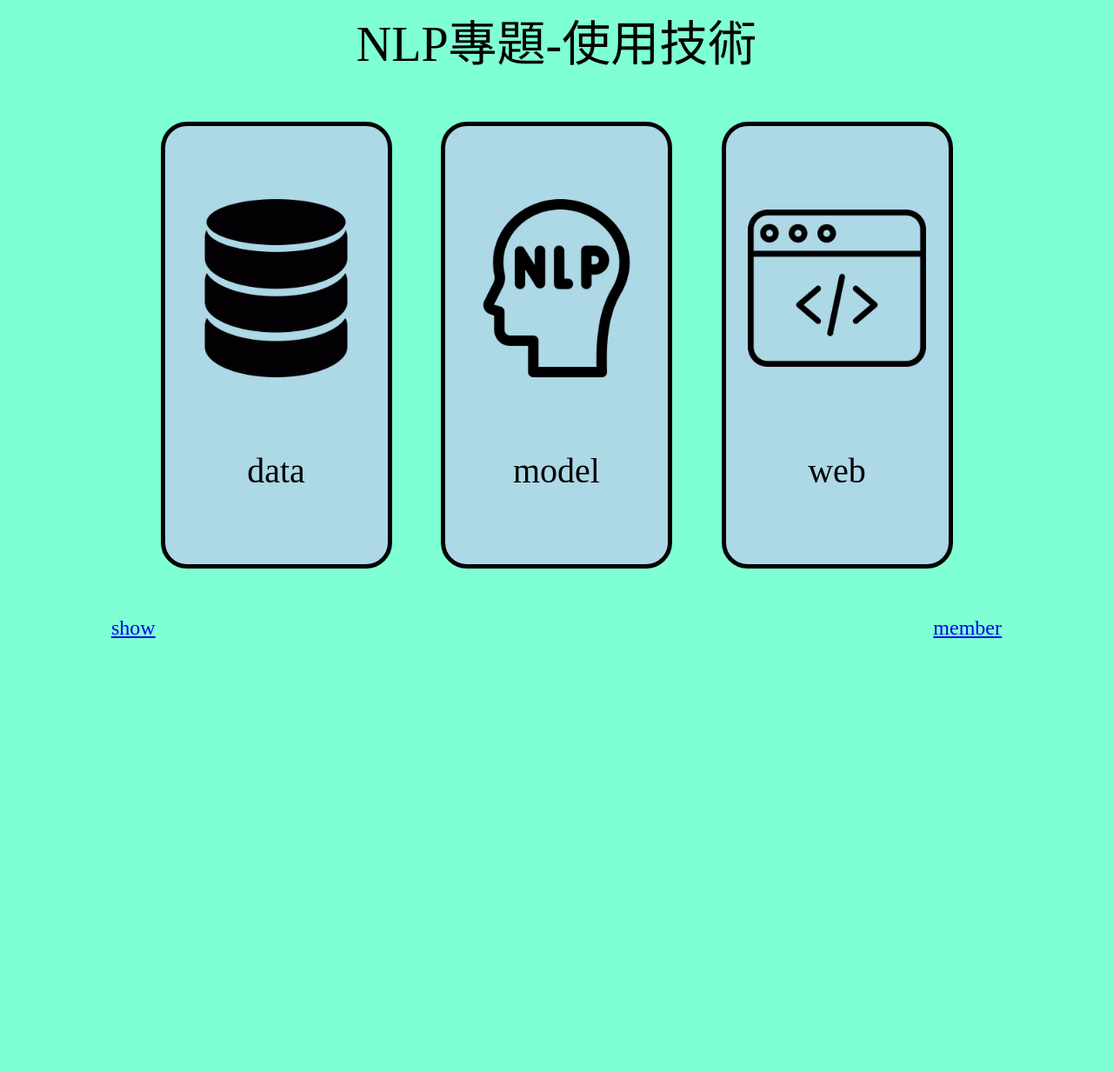
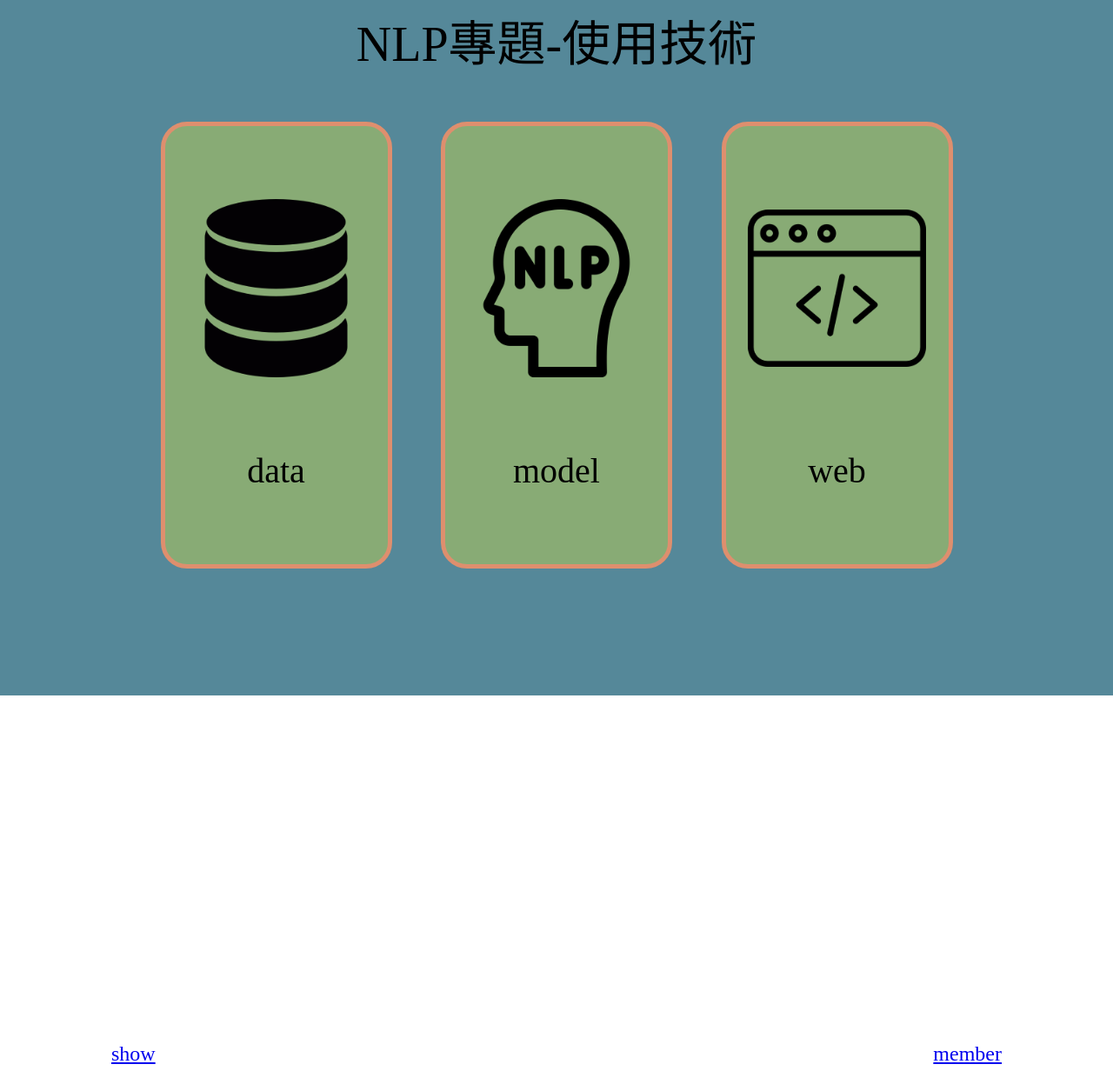
Before and after one commit to hapiwangy/nlp_project_model, a Flask app: page /process in a window 1280 px wide. Shown: the whole page at 87% size. Before the commit the page ends 734 px from the top, so only its background shows below. Run offline with Flask 2, Linux system fonts and the light colour scheme.

Commit message:
feat: add process inside

```diff
--- a/static/css/layout.css
+++ b/static/css/layout.css
@@ -8,13 +8,14 @@
 
 p {
     margin: 0;
+    font-family: "sans-serif", "Microsoft JhengHei";
 }
 
 .container {
     position: absolute;
     height: 100%;
     width: 100%;
-    background-color: aquamarine;
+    background-color: #558899;
 }
 
 .div-title {
--- a/static/css/process.css
+++ b/static/css/process.css
@@ -1,4 +1,4 @@
-.div-content {
+.div-class {
     height: 70%;
     width: 80%;
     margin-top: 4%;
@@ -12,9 +12,9 @@
 .div-img {
     height: 90%;
     width: 25%;
-    background-color: lightblue;
+    background-color: #88AB75;
     border-radius: 30px;
-    border: solid black;
+    border: solid #DE8F6E;
     border-width: 5px;
     display: flex;
     flex-direction: column;
@@ -25,15 +25,52 @@
 }
 
 .div-img:hover {
-    background-color: bisque;
+    background-color: #DBD56E;
     transform: scale(1.1);
 }
 
-img {
+.img-class {
     max-height: 50%;
     max-width: 80%
 }
 
-.p-img {
+.p-class {
     font-size: 5vmin;
 }
+
+.div-inside {
+    height: 60%;
+    width: 70%;
+    margin-left: 15%;
+    margin-right: 15%;
+    background-color: #88AB75;
+    border-radius: 30px;
+    border: solid #DE8F6E;
+    border-width: 5px;
+    opacity: 0;
+    display: flex;
+    justify-content: center;
+    align-items: center;
+}
+
+.img-inside {
+    max-width: 50%;
+    max-height: 80%;
+}
+
+.div-inside-content {
+    width: 50%;
+    height: 80%;
+    display: flex;
+    flex-direction: column;
+    justify-content: center;
+    align-items: center;
+}
+
+.p-inside-title {
+    font-size: 7vmin;
+}
+
+.p-inside-content {
+    font-size: 5vmin;
+}
--- a/static/js/process.js
+++ b/static/js/process.js
@@ -0,0 +1,19 @@
+document.addEventListener("DOMContentLoaded", () => {
+    let divImgs = document.getElementsByClassName("div-img")
+    Array.from(divImgs).forEach((element, index, array) => {
+        element.addEventListener("click", () => {
+            let divClass = document.getElementById("divClass")
+            let divInside = document.getElementById("divInside")
+            divClass.style.height = "5%"
+            divClass.style.width = "20%"
+            divClass.style.marginLeft = "15%"
+            divClass.style.justifyContent = "start"
+            Array.from(divImgs).forEach((element, index, array) => {
+                element.getElementsByTagName("img")[0].remove()
+                element.getElementsByTagName("p")[0].style.fontSize = "2vmin"
+            })
+            console.log(divInside)
+            divInside.style.opacity = "1"
+        })
+    });
+})
--- a/templates/process.html
+++ b/templates/process.html
@@ -13,23 +13,35 @@
         <div class="div-title">
             <p class="title">NLP專題-使用技術</p>
         </div>
-        <div class="div-content">
+        <div class="div-class" id="divClass">
             <div class="div-img">
-                <img src="../static/img/data.png" />
-                <p class="p-img">data</p>
+                <img class="img-class" src="../static/img/data.png" />
+                <p class="p-class">data</p>
             </div>
             <div class="div-img">
-                <img src="../static/img/model.png" />
-                <p class="p-img">model</p>
+                <img class="img-class" src="../static/img/model.png" />
+                <p class="p-class">model</p>
             </div>
             <div class="div-img">
-                <img src="../static/img/web.png" />
-                <p class="p-img">web</p>
+                <img class="img-class" src="../static/img/web.png" />
+                <p class="p-class">web</p>
             </div>
         </div>
+        <div class="div-inside" id="divInside">
+            <img class="img-inside" src="" />
+            <div class="div-inside-content">
+                <p class="p-inside-title">你好</p>
+                <p class="p-inside-content">這是內容</p>
+            </div>
+
+        </div>
         <div class="div-href">
-            <a class="href" href="{{url_for('show')}}">show</a>
-            <a class="href" href="{{url_for('member')}}">member</a>
+            <a href="{{url_for('show')}}">
+                <p class="href">show</p>
+            </a>
+            <a href="{{url_for('member')}}">
+                <p class="href">member</p>
+            </a>
         </div>
     </div>
 
```
Also changed, not shown: static/css/member.css (+4 -4 lines), static/css/show.css (+4 -4 lines), templates/member.html (+6 -2 lines), templates/show.html (+6 -2 lines).
